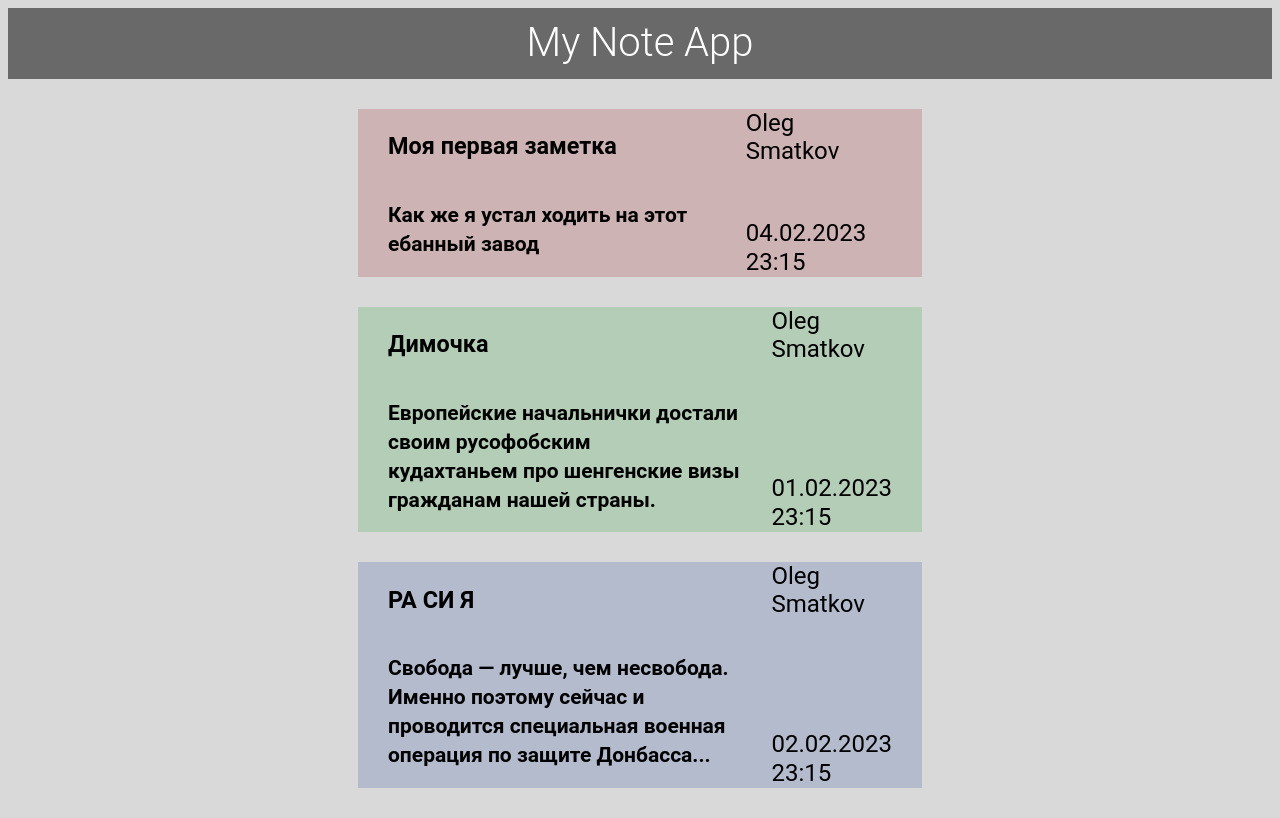
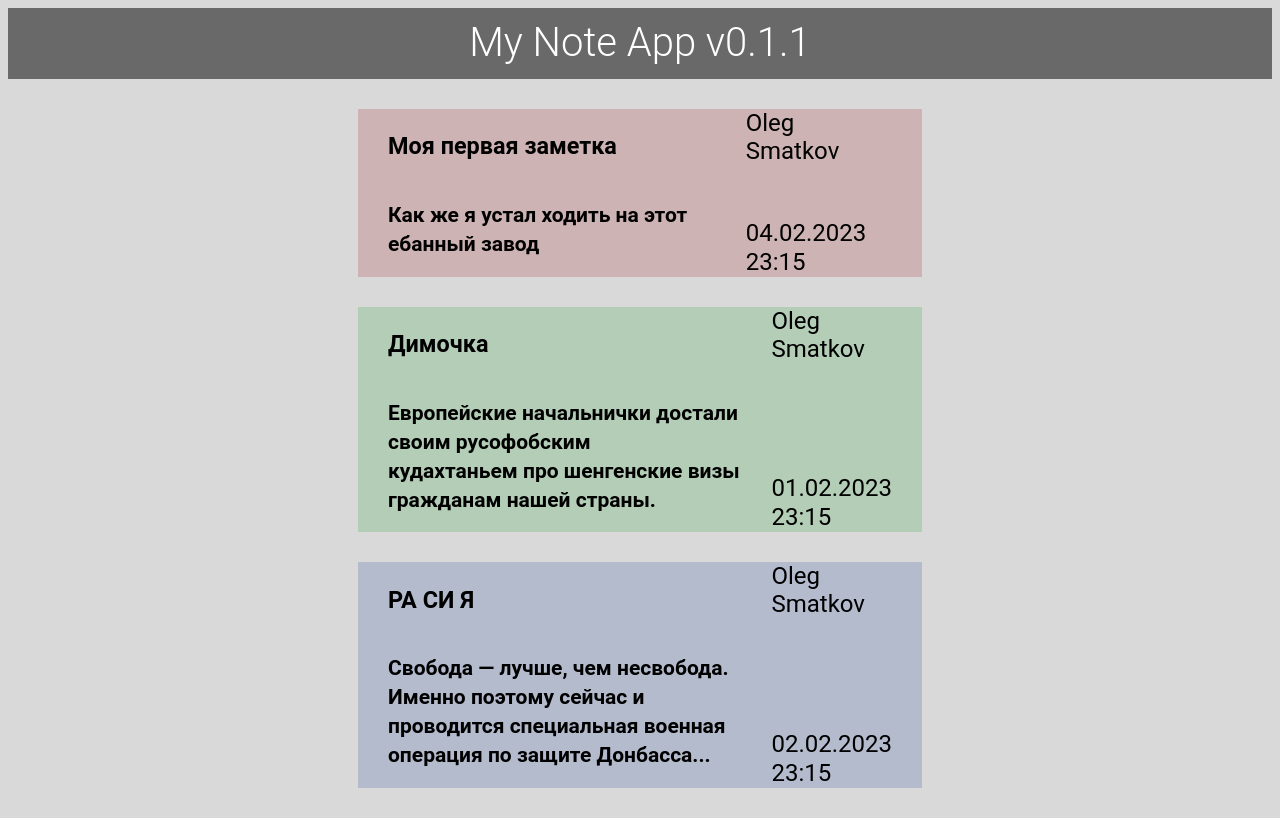
Before and after one commit to KarlBergstein/MyNotes, a website: page index.html in a window 1280 px wide. Drawn offline with Linux system fonts and the light colour scheme.

Commit message:
added version

```diff
--- a/index.html
+++ b/index.html
@@ -13,7 +13,7 @@
 
   <section class="header">
     <div class="container">
-      <header class="header_text">My Note App</header>
+      <header class="header_text">My Note App v0.1.1</header>
     </div>
   </section>
 
```
